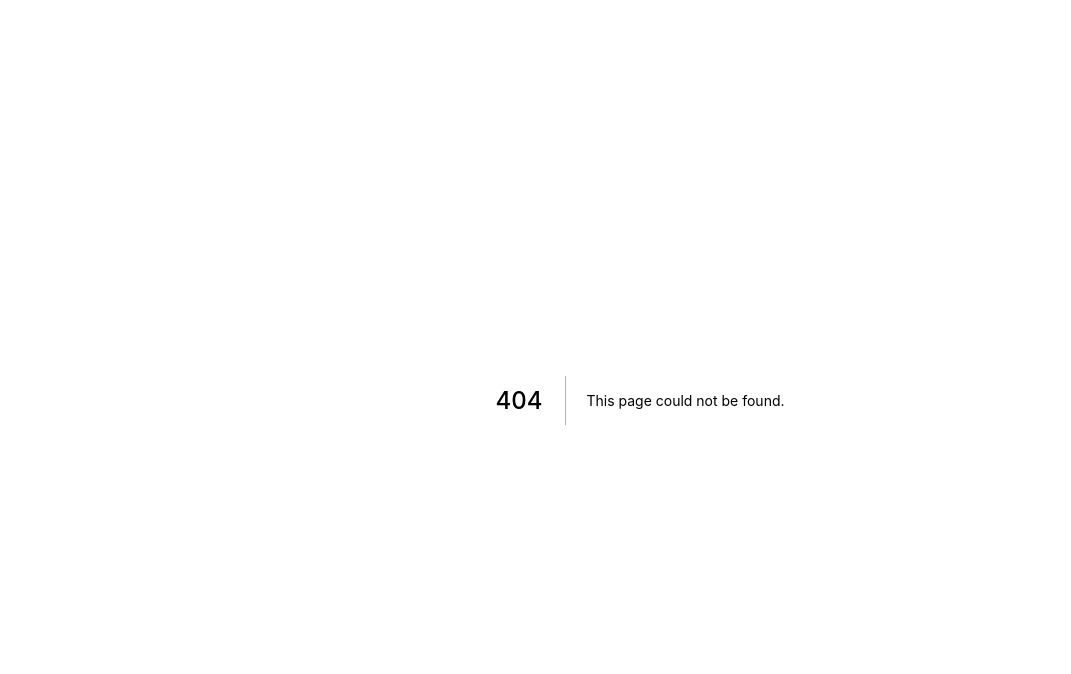
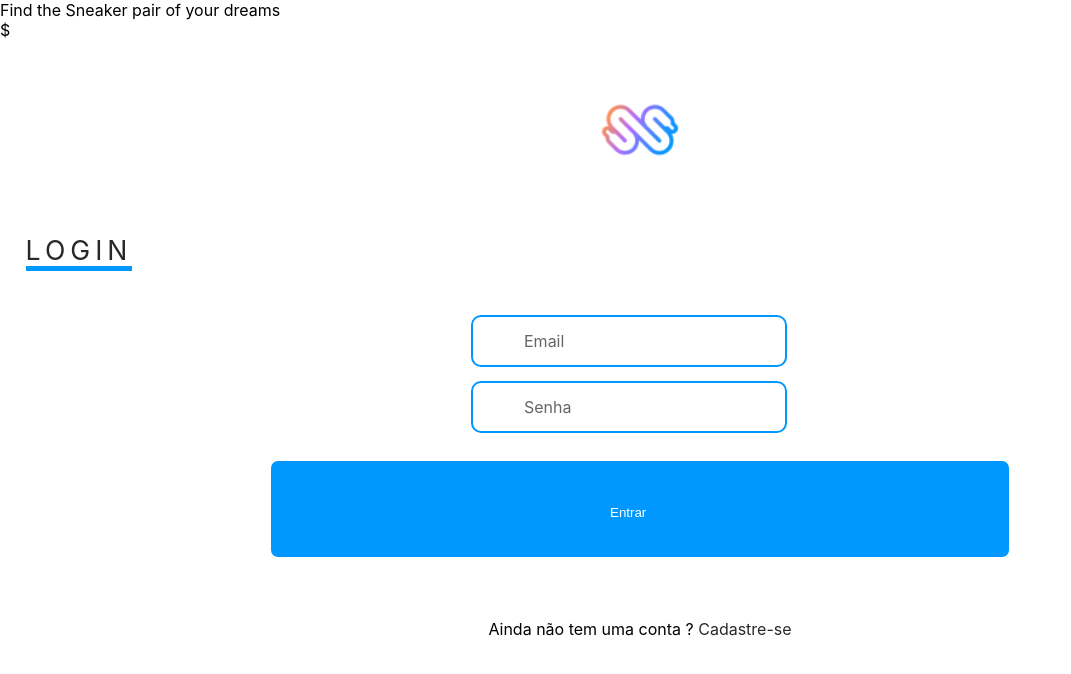
Before and after one commit to phellipe5k/sneakerheads, a Next.js app: page /sign-in in a window 1280 px wide. Before the commit this address had no page. Shown: the top 674 px of the page, without its empty margins (0-1071 px from the left). Built offline with nearby package versions, Linux system fonts and the light colour scheme; some icons are missing; a web font is replaced by a local one; what styled-media-query would draw is missing.

Commit message:
Ready to let go

```diff
--- a/src/components/SignIn/index.jsx
+++ b/src/components/SignIn/index.jsx
@@ -16,7 +16,7 @@ const SignIn = () => {
         <Input type="password" icon={<Lock />} placeholder="Senha" />
       </S.FormWrapper>
       <Button>Entrar <Login width="20"/></Button>
-      <S.Call>Ainda não tem uma conta ? <Link href="/signup"><a>Cadastre-se</a></Link></S.Call>
+      <S.Call>Ainda não tem uma conta ? <Link href="/sign-up"><a>Cadastre-se</a></Link></S.Call>
     </S.Wrapper>
   )
 }
--- a/src/components/SignUp/index.jsx
+++ b/src/components/SignUp/index.jsx
@@ -21,7 +21,7 @@ const SignUp = () => {
         <Input type="password" icon={<Lock />} placeholder="Confirmar senha" />
       </S.FormWrapper>
       <Button>Cadastrar <Login width="20"/></Button>
-      <S.Call>Já tem uma conta? <Link href="/signin"><a>Entrar</a></Link></S.Call>
+      <S.Call>Já tem uma conta? <Link href="/sign-in"><a>Entrar</a></Link></S.Call>
     </S.Wrapper>
   )
 }
--- a/src/pages/index.js
+++ b/src/pages/index.js
@@ -1,9 +1,8 @@
 import HomePage from '../templates/Home';
-import SignUp from '../components/SignUp';
 export default function Home({res}) {
   return (
     <>
-    <SignUp />
+    <HomePage />
     </>
   )
 }
--- /dev/null
+++ b/src/pages/sign-in.js
@@ -0,0 +1,8 @@
+import Auth from '../templates/Auth';
+export default function SignInPage({res}) {
+  return (
+    <>
+    <Auth />
+    </>
+  )
+}
--- a/src/templates/Auth/index.jsx
+++ b/src/templates/Auth/index.jsx
@@ -0,0 +1,18 @@
+import { useRouter } from 'next/router';
+import * as S from './style';
+import SignIn from '../../components/SignIn';
+import SignUp from '../../components/SignUp';
+
+const Auth = () => {
+  const router = useRouter();
+  return (
+    <S.Wrapper>
+      <S.Content>
+        <S.Title>Find the Sneaker pair of your dreams</S.Title>
+      </S.Content>
+      ${ router.pathname === '/sign-in' ? <SignIn /> : <SignUp /> }
+    </S.Wrapper>
+  )
+}
+
+export default Auth;
--- a/src/templates/Auth/style.js
+++ b/src/templates/Auth/style.js
@@ -0,0 +1,15 @@
+import styled, { css } from 'styled-components';
+
+export const Wrapper = styled.div`
+${({ theme }) => css``}
+`;
+
+
+export const Content = styled.div`
+${({ theme }) => css``}
+`;
+
+
+export const Title = styled.div`
+${({ theme }) => css``}
+`;
```
Also changed, not shown: src/pages/sign-up.js (added, +8 -0 lines).
